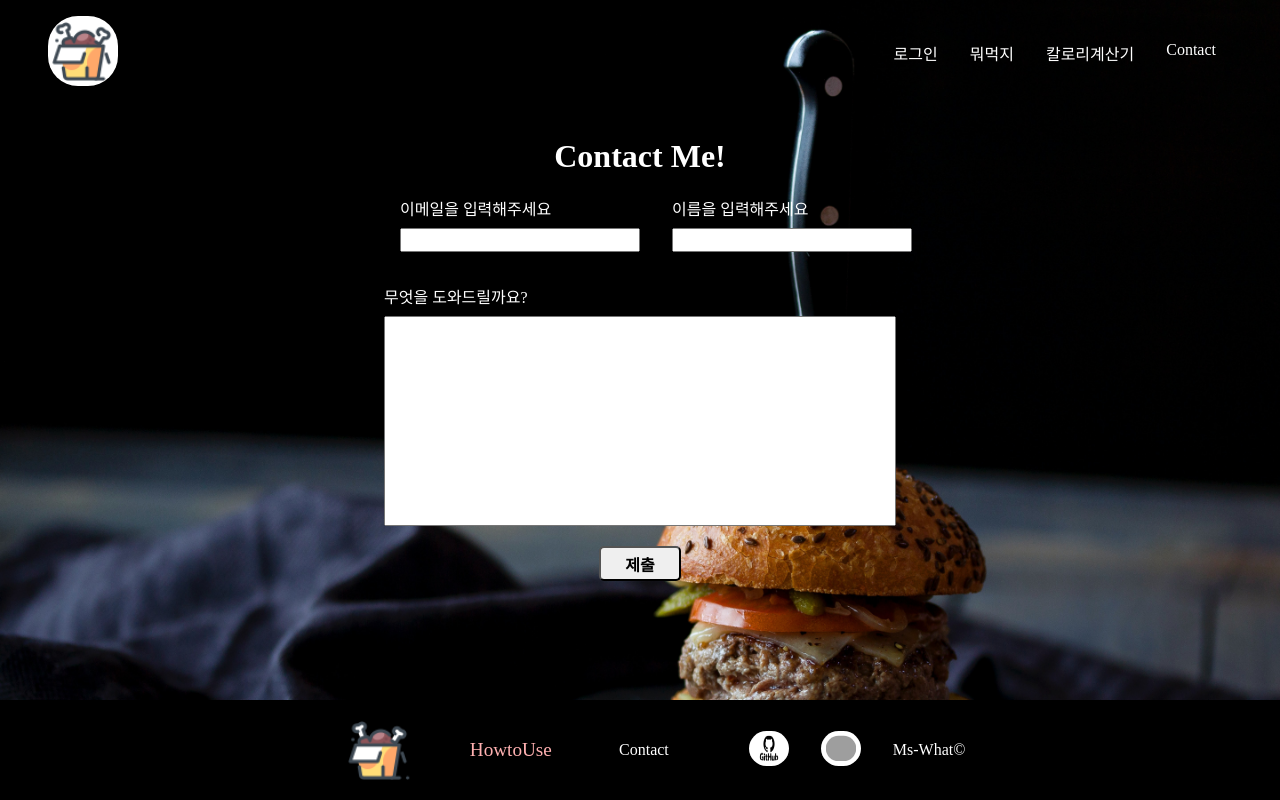
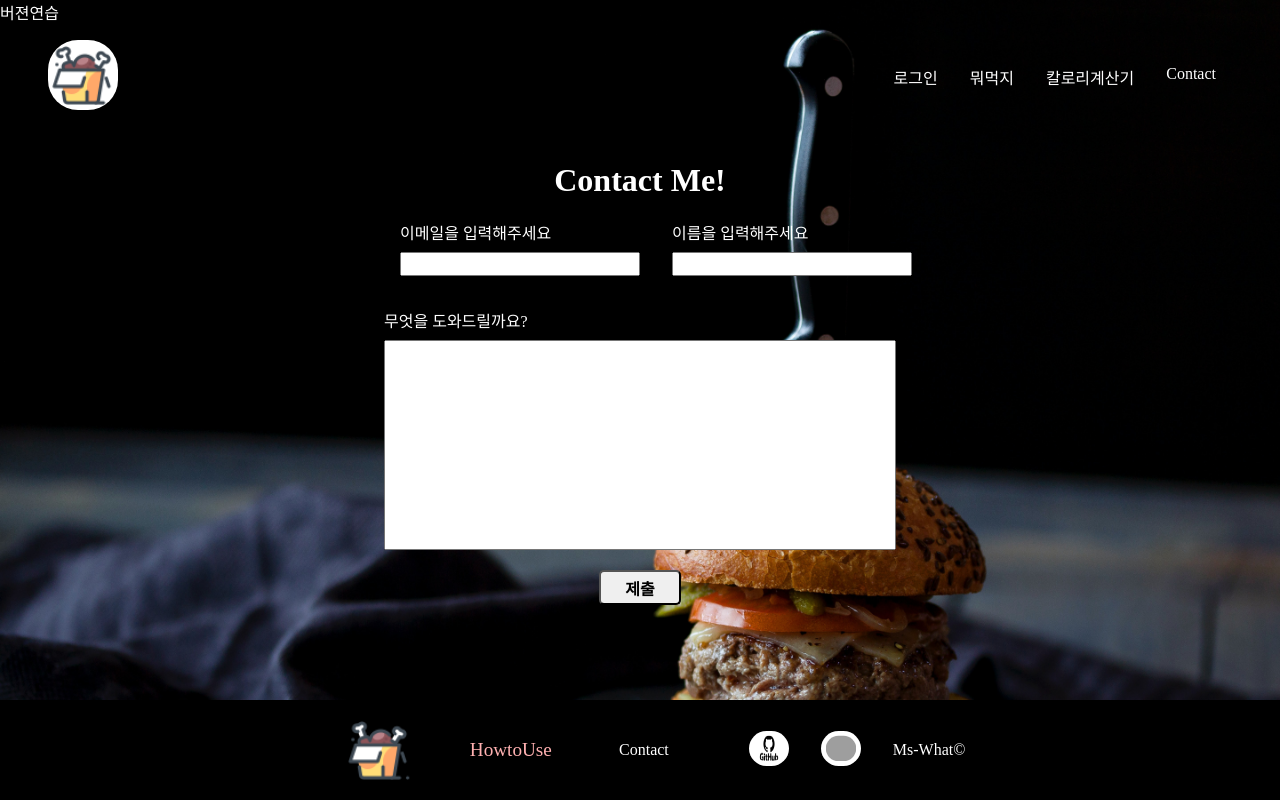
Before and after one commit to mysungsik/nextjs_what_should_eat-project, a Next.js app: page /contact in a window 1280 px wide. Built offline with nearby package versions, Linux system fonts and the light colour scheme; no server answers; grey boxes are pictures that could not be loaded; a web font is replaced by a local one.

Commit message:
fresh version

```diff
--- a/components/ui/layout/layout-header.js
+++ b/components/ui/layout/layout-header.js
@@ -5,6 +5,7 @@ import styles from "./layout-header.module.css";
 function LayoutHeader() {
   return (
     <div>
+      버젼연습
       <header className={styles.headerForWeb}>
         <LayoutHeaderForWeb />
       </header>
```
